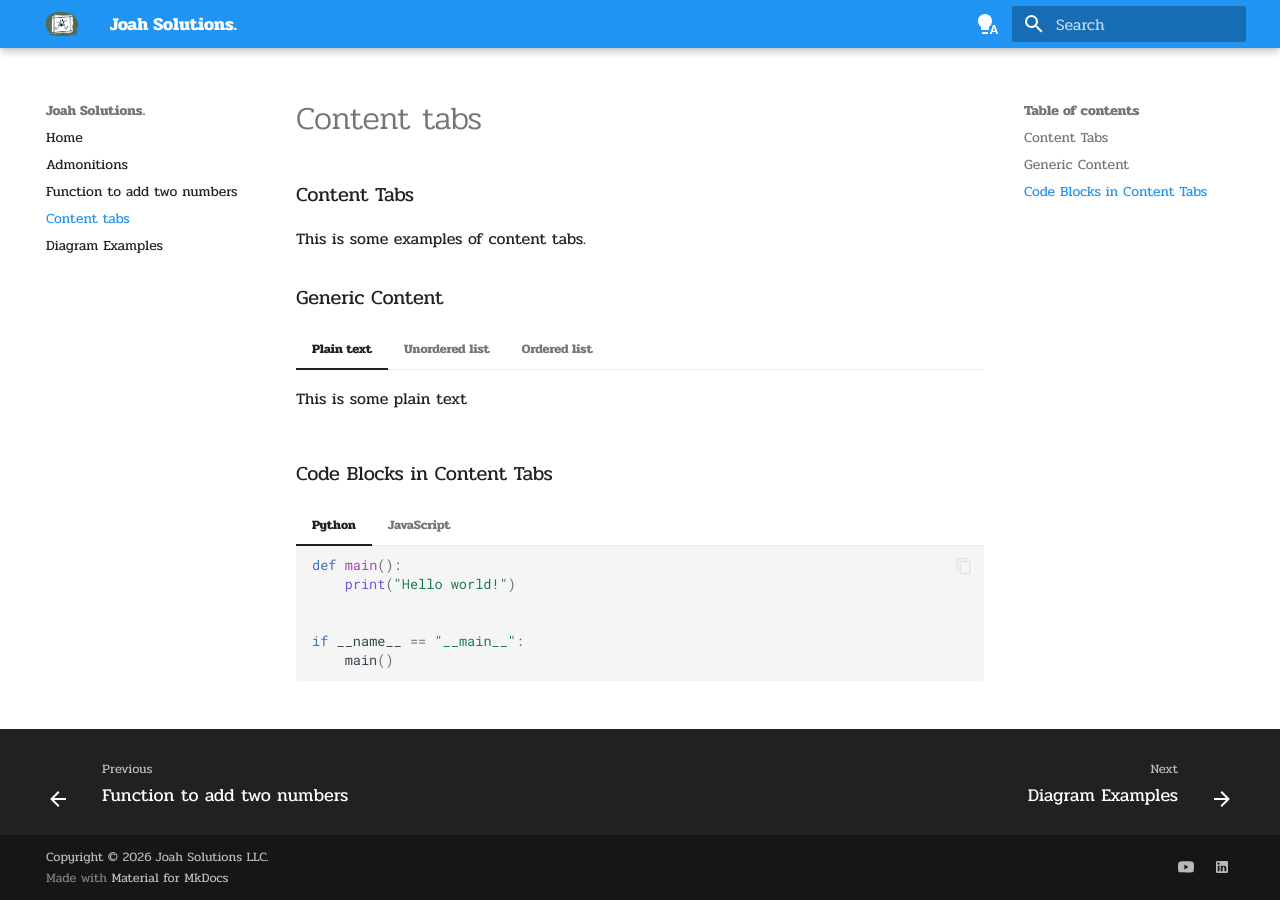
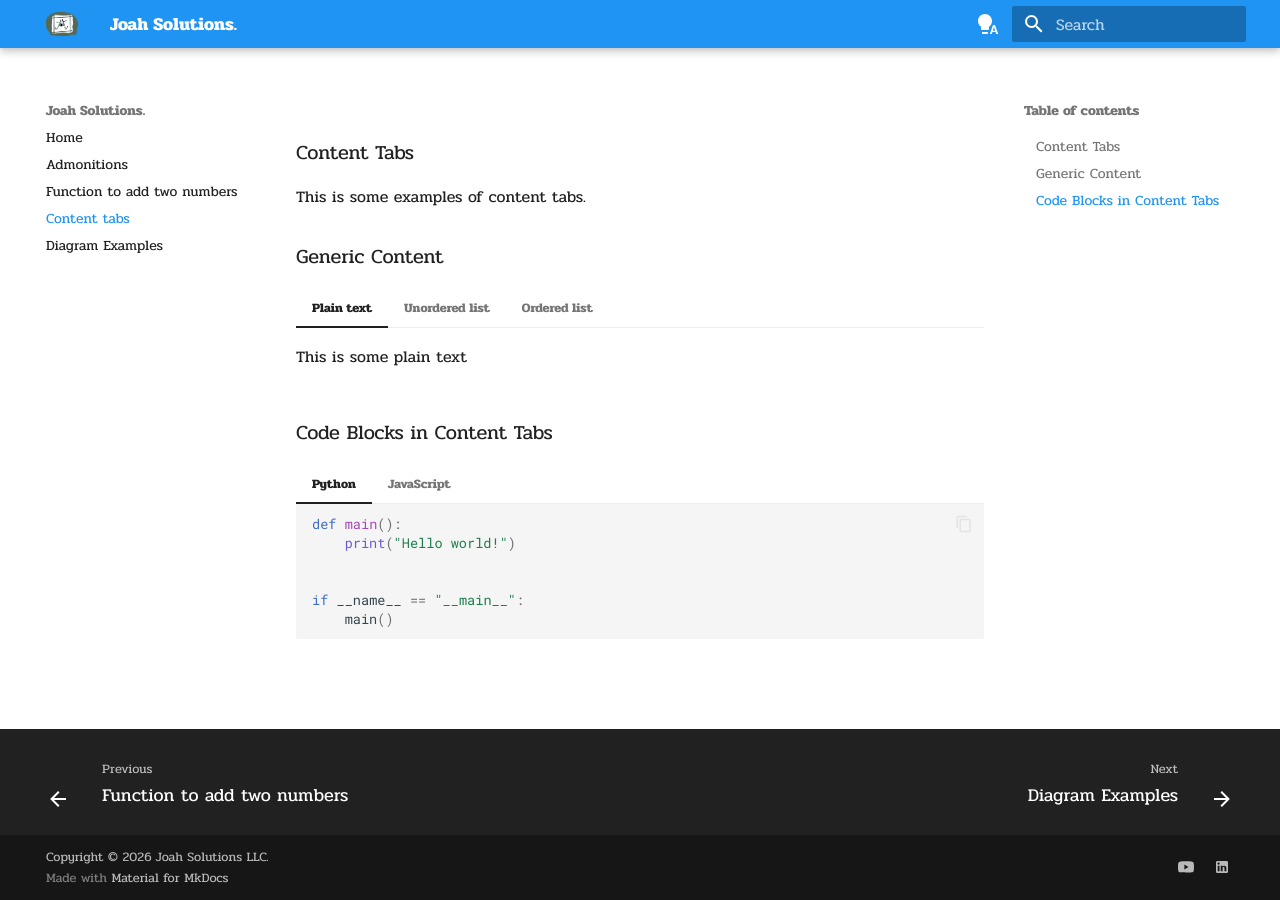
Before and after one commit to joahsolutions/website, an MkDocs documentation site: the page built from docs/content-tabs.md, in a window 1280 px wide. Built offline with MkDocs 1.6.1 and Material for MkDocs 9.7.7, drawn with Linux system fonts in a browser that asks for light colours.

```diff
--- a/docs/content-tabs.md
+++ b/docs/content-tabs.md
@@ -1,4 +1,6 @@
+#
 
+##
 
 ### Content Tabs
 
--- a/mkdocs.yml
+++ b/mkdocs.yml
@@ -47,8 +47,6 @@
         line_spans: __span
         pygments_lang_class: true
         use_pygments: true
-    - toc:
-      title: On this page
     - md_in_html
     - pymdownx.blocks.caption
     - admonition
```
